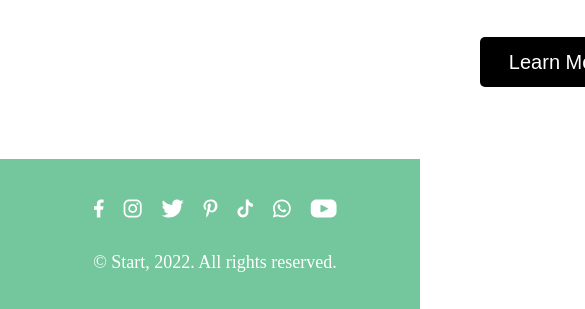
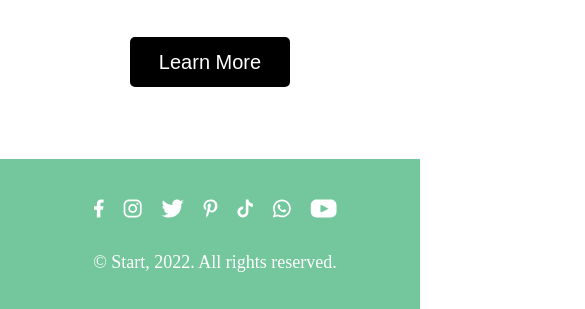
Before and after one commit to ahabsheikh17/portfolio-responsive, a plain HTML site: page portfolio.html in a window 390 px wide. Shown: the part 2749-3058 px from the top of the page, 585 px wide, since content can reach past the window. Drawn offline with Linux system fonts and the light colour scheme.

Commit message:
Update style.css

```diff
--- a/style.css
+++ b/style.css
@@ -564,6 +564,10 @@
     height: 300px;
 
   }
+  .portfoliobutton{
+    width: 420px;
+    text-align: center;
+  }
 
 
 
```
